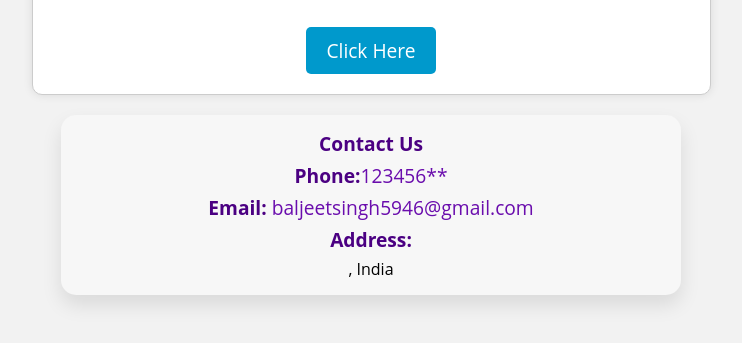
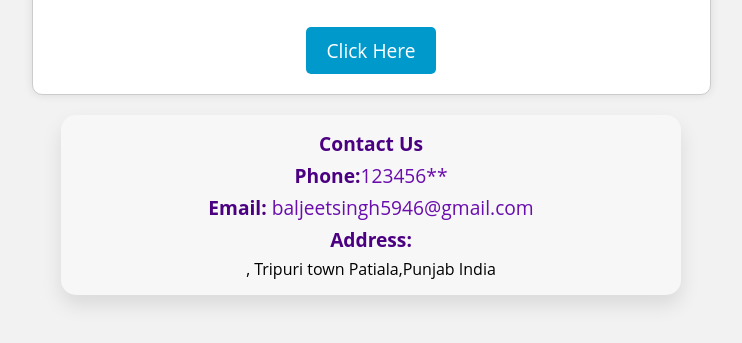
Before and after one commit to baljeet-singh17/Newsletter-Website, a plain HTML site: page index.html in a window 1280 px wide. Shown: the part 423-766 px from the top of the page, without its empty margins (269-1011 px from the left). Drawn offline with Linux system fonts and the light colour scheme.

Commit message:
Update index.html

```diff
--- a/index.html
+++ b/index.html
@@ -115,7 +115,7 @@
         <p><strong>Contact Us</strong></p>
         <p><strong>Phone:</strong><a href="tel:123456**">123456**</a></p>
         <p><strong>Email:</strong> <a href="mailto:baljeetsingh5946@gmail.com">baljeetsingh5946@gmail.com</a></p>
-        <p><strong>Address:</strong><div id="patiala"></div>, India</p>
+        <p><strong>Address:</strong><div id="patiala"></div>, Tripuri town Patiala,Punjab India</p>
     </footer>
 </body>
 </html>
```
